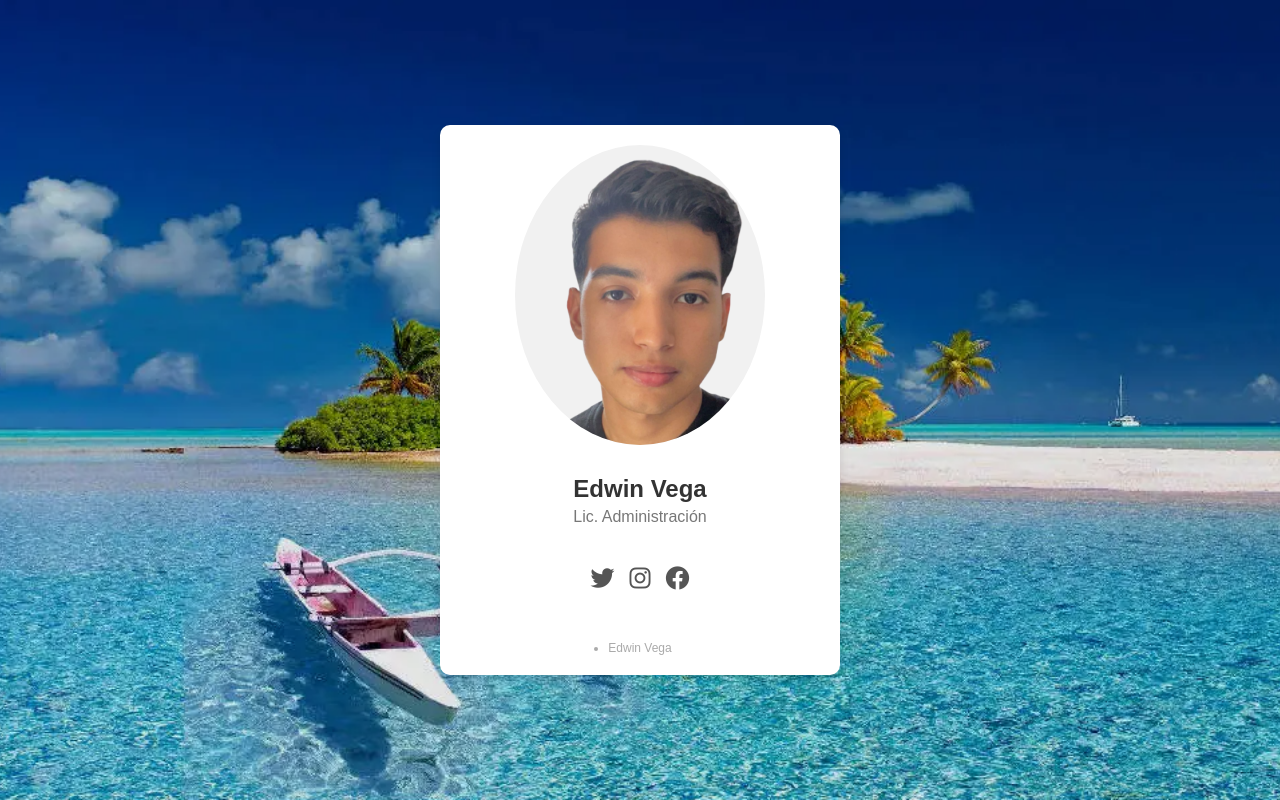
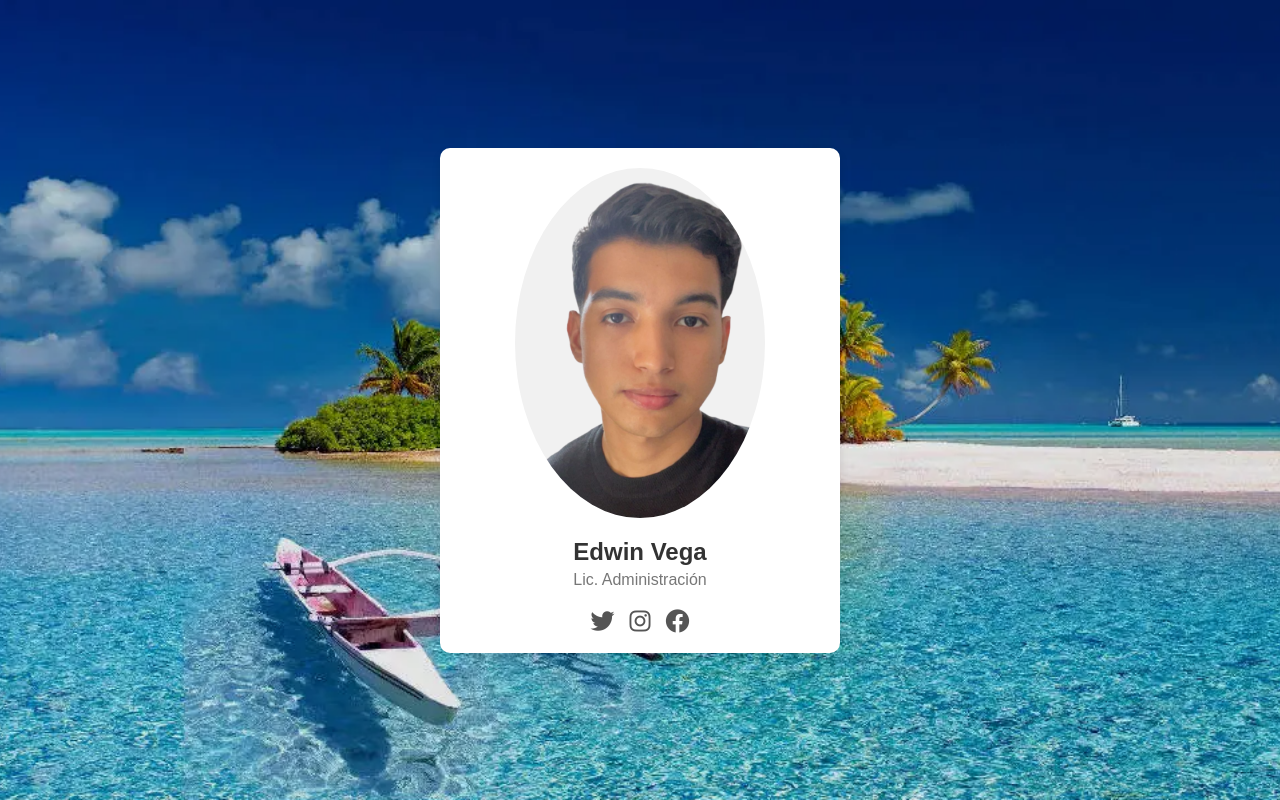
Before and after one commit to kiraberser/linktre, a Flask app: page / in a window 1280 px wide. Run offline with Flask 3, Linux system fonts and the light colour scheme.

Commit message:
Setting Styles 3.0

```diff
--- a/server.py
+++ b/server.py
@@ -8,5 +8,5 @@ def home_page():
     return render_template('index.html')
 
 if __name__ == '__main__':
-    port = int(os.getenv('PORT', 5000))  # Usa el puerto asignado por Railway
-    app.run(host='0.0.0.0', port=port)
+    port = int(os.getenv('PORT', 6000))  # Usa el puerto asignado por Railway
+    app.run(host='0.0.0.0', port=port, debug=True)
--- a/static/style.css
+++ b/static/style.css
@@ -9,30 +9,21 @@
 body {
   background-image: url('./images/isla.png');
   background-position: center;
-  background-size: cover; /* Asegura que cubra todo el fondo */
+  background-size: cover;
   background-repeat: no-repeat;
   display: flex;
   justify-content: center;
   align-items: center;
   height: 100vh;
   margin: 0;
-  background-attachment: fixed; /* Hace que el fondo permanezca fijo */
-  overflow: hidden; /* Evita barras de desplazamiento */
+  background-attachment: fixed;
+  transition: background 1.5s ease-in-out; /* Transición de fondo */
 }
 
-/* Contenedor flexible para el escalado */
-#scalable-container {
-  display: flex;
-  justify-content: center;
-  align-items: center;
-  width: 100%;
-  height: 100%;
-  transform-origin: top center; /* Fija el punto de transformación */
-}
-
+/* Wrapper */
 #wrapper {
-  width: 400px; /* Tamaño base original */
-  height: 550px; /* Tamaño base original */
+  width: 90%;
+  max-width: 400px;
   background: #fff;
   border-radius: 10px;
   box-shadow: 0 4px 8px rgba(0, 0, 0, 0.1);
@@ -41,27 +32,32 @@ body {
   flex-direction: column;
   align-items: center;
   justify-content: space-between;
+  opacity: 0;
+  transform: scale(0.8);
+  animation: fadeInScale 1.2s ease forwards; /* Animación de aparición */
 }
 
+/* Header */
 header {
   text-align: center;
-  position: relative;
 }
 
 .bg-img {
-  width: 250px; /* Tamaño original */
-  height: 300px; /* Tamaño original */
-  border-radius: 100%;
+  width: 250px;
+  height: 350px;
+  border-radius: 50%;
   overflow: hidden;
   margin-bottom: 20px;
   background-color: #f1f1f1;
+  transition: transform 0.5s ease; /* Transición para zoom */
 }
+
 
 .bg {
   width: 100%;
   height: 100%;
+  object-fit: cover;
   object-position: top;
-  object-fit: cover;
 }
 
 header h1 {
@@ -69,15 +65,20 @@ header h1 {
   font-weight: bold;
   color: #333;
   margin-bottom: 5px;
-  padding-top: 10px;
+  transition: color 0.3s ease; /* Transición de color */
+}
+
+header h1:hover {
+  color: #007bff;
 }
 
 header p {
   font-size: 16px;
   color: #777;
-  margin-bottom: 20px;
+  transition: transform 0.3s ease;
 }
 
+/* Social Icons */
 .icons {
   padding-top: 20px;
   display: flex;
@@ -89,48 +90,73 @@ header p {
   font-size: 24px;
   color: #555;
   text-decoration: none;
-  transition: color 0.3s ease;
+  transition: color 0.3s ease, transform 0.3s ease; /* Transición de color y movimiento */
 }
 
 .icons a:hover {
   color: #007bff;
+  transform: scale(1.2); /* Aumenta el tamaño */
+}
+
+/* Footer */
+#footer {
+  text-align: center;
+  margin-top: 20px;
 }
 
 footer ul {
   display: flex;
   justify-content: center;
   gap: 10px;
+  list-style: none;
 }
 
-footer ul li {
+footer ul li a {
+  font-size: 12px;
+  color: #aaa;
+  text-decoration: none;
+  transition: color 0.3s ease;
+}
+
+footer ul li a:hover {
+  color: #555;
+  text-decoration: underline;
+}
+
+footer p {
   font-size: 12px;
   color: #aaa;
 }
 
-footer ul li a {
-  color: #007bff;
-  text-decoration: none;
-}
-
-footer ul li a:hover {
-  text-decoration: underline;
-}
-
-#footer {
-  text-align: center;
-  font-size: 12px;
-  color: #aaa;
-}
-
-/* Ajuste de escalado para móviles */
-@media (max-width: 768px) {
-  #scalable-container {
-    transform: scale(0.75); /* Reduce al 75% */
+/* Animaciones */
+@keyframes fadeInScale {
+  0% {
+    opacity: 0;
+    transform: scale(0.8);
+  }
+  100% {
+    opacity: 1;
+    transform: scale(1);
   }
 }
 
+/* Responsive Design */
 @media (max-width: 480px) {
-  #scalable-container {
-    transform: scale(0.7); /* Reduce al 70% para pantallas más pequeñas */
+  .bg-img {
+    width: 200px;
+    height: 300px;
+    transition: transform 0.5s ease;
+  }
+
+  header h1 {
+    font-size: 20px;
+  }
+
+  header p {
+    font-size: 14px;
+  }
+
+  #wrapper {
+    padding: 15px;
   }
 }
--- a/templates/index.html
+++ b/templates/index.html
@@ -4,19 +4,26 @@
     <meta charset="utf-8" />
     <meta name="viewport" content="width=device-width, initial-scale=1" />
     <title>Edwin Vega</title>
-    <!-- Usar la última versión de Font Awesome -->
-    <link rel="stylesheet" href="https://cdnjs.cloudflare.com/ajax/libs/font-awesome/6.0.0-beta3/css/all.min.css" />
+    <!-- Font Awesome -->
+    <link
+      rel="stylesheet"
+      href="https://cdnjs.cloudflare.com/ajax/libs/font-awesome/6.0.0-beta3/css/all.min.css"
+    />
     <link rel="stylesheet" href="{{ url_for('static', filename='style.css') }}" />
   </head>
   <body>
     <!-- Wrapper -->
     <div id="wrapper">
-      <!-- Main -->
+      <!-- Main Section -->
       <section id="main">
         <header>
-          <!-- Imagen de fondo en el contenedor -->
+          <!-- Contenedor de la imagen -->
           <div class="bg-img">
-            <img src="{{ url_for('static', filename='images/no-bg.png') }}" class="bg" />
+            <img
+              src="{{ url_for('static', filename='images/no-bg.png') }}"
+              class="bg"
+              alt="Imagen de Edwin Vega"
+            />
           </div>
           <h1>Edwin Vega</h1>
           <p>Lic. Administración</p>
@@ -24,18 +31,30 @@
 
         <!-- Íconos de redes sociales -->
         <div class="icons">
-          <a href="https://x.com/EAVEGAA1" class="fab fa-twitter" target="_blank" title="Twitter"></a>
-          <a href="https://www.instagram.com/edwinvega1/" class="fab fa-instagram" target="_blank" title="Instagram"></a>
-          <a href="https://www.facebook.com/kira.vega.549/" class="fab fa-facebook" target="_blank" title="Facebook"></a>
-		</div>
+          <a
+            href="https://x.com/EAVEGAA1"
+            class="fab fa-twitter"
+            target="_blank"
+            aria-label="Twitter"
+            title="Twitter"
+          ></a>
+          <a
+            href="https://www.instagram.com/edwinvega1/"
+            class="fab fa-instagram"
+            target="_blank"
+            aria-label="Instagram"
+            title="Instagram"
+          ></a>
+          <a
+            href="https://www.facebook.com/kira.vega.549/"
+            class="fab fa-facebook"
+            target="_blank"
+            aria-label="Facebook"
+            title="Facebook"
+          ></a>
+        </div>
       </section>
 
-      <!-- Footer -->
-      <footer id="footer">
-        <ul class="copyright">
-          <li>Edwin Vega</li>
-        </ul>
-      </footer>
     </div>
   </body>
 </html>
```
